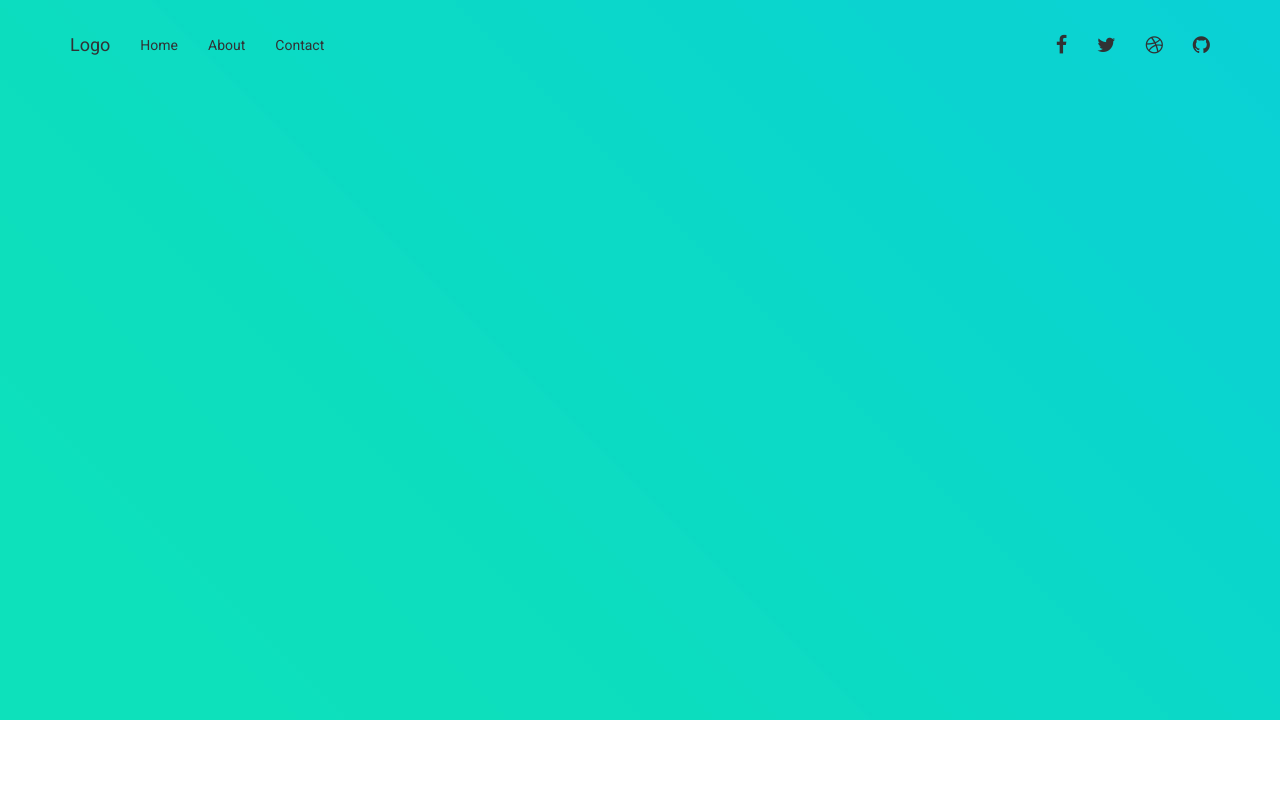
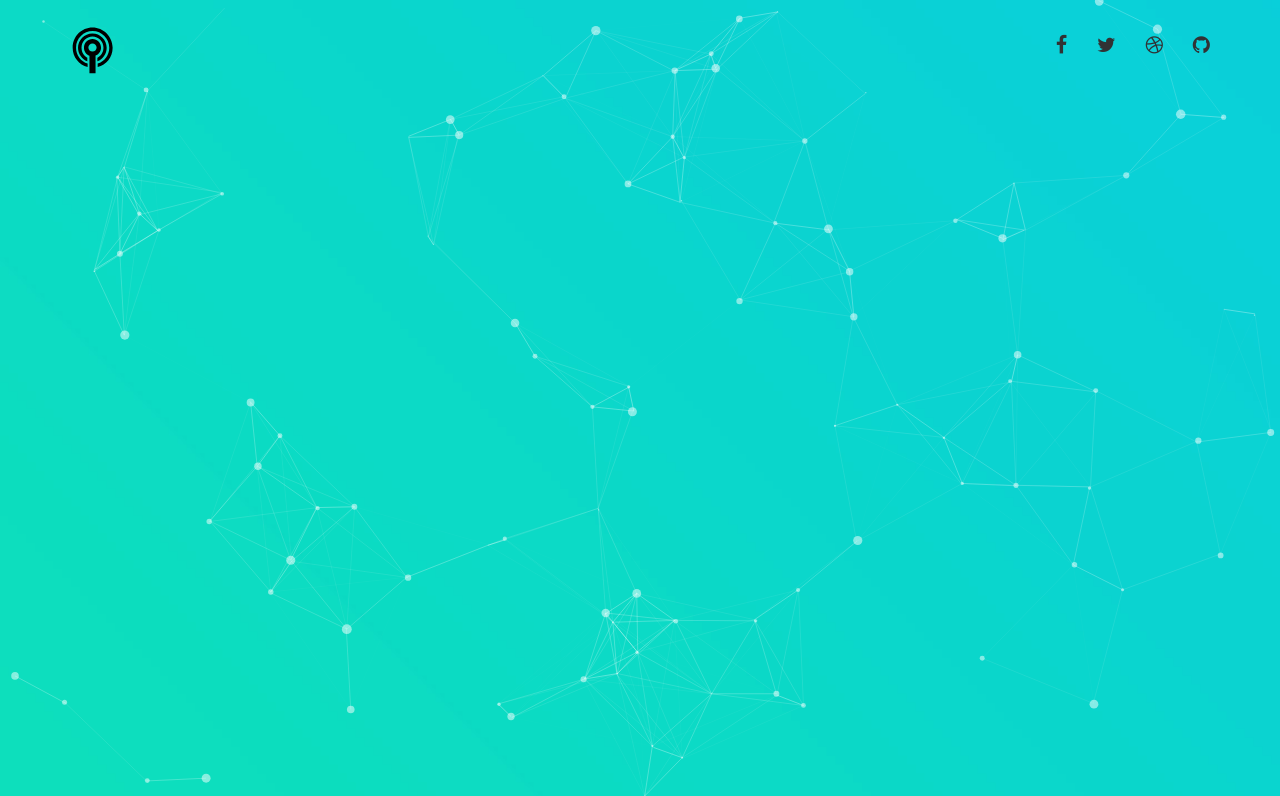
Before and after one commit to VishuJK09/bootstrap_sass_boilerplate, a plain HTML site: page index.html in a window 1280 px wide. Shown: the top 796 px of the page. Drawn offline with Linux system fonts and the light colour scheme.

Commit message:
new files into project

```diff
--- /dev/null
+++ b/css/particles.css
@@ -0,0 +1,9 @@
+/* ---- particles.js container ---- */
+
+#particles-js{
+  width:100%;
+  height:100vh;
+  background: url(../images/banner2.jpg) no-repeat;
+  background-size: cover;
+  background-position: 50% 50%;
+}
--- a/index.html
+++ b/index.html
@@ -6,13 +6,12 @@
     <meta http-equiv="X-UA-Compatible" content="IE=edge">
     <meta name="viewport" content="width=device-width, initial-scale=1">
     <title>Bootstrap_Sass Boilerplate</title>
-    <link rel="stylesheet" href="css/app.css">
-
-
+    <link rel="stylesheet" media="screen" href="css/particles.css">
+    <link rel="stylesheet" media="screen" href="css/app.css">
   </head>
-
   <body>
-    <div class="bg"></div>
+    <div id="particles-js"></div>
+    <div></div>
     <nav class="navbar navbar-default navbar-fixed-top navbar-scroll">
       <div class="container">
         <div class="navbar-header">
@@ -22,13 +21,13 @@
             <span class="icon-bar"></span>
             <span class="icon-bar"></span>
           </button>
-          <a class="navbar-brand" href="#">Logo</a>
+          <a class="navbar-brand" href="#"><img src="images/logo1.svg" alt=""></a>
         </div>
         <div id="navbar" class="collapse navbar-collapse">
           <ul class="nav navbar-nav">
-            <li class="active"><a href="#">Home</a></li>
+            <!--<li class="active"><a href="#">Home</a></li>
             <li><a href="#about">About</a></li>
-            <li><a href="#contact">Contact</a></li>
+            <li><a href="#contact">Contact</a></li>-->
           </ul>
           <ul class="nav navbar-nav navbar-right">
             <li><a href=""><i class="fa fa-facebook"></i></a></li>
@@ -40,30 +39,14 @@
       </div>
     </nav>
 
-    <div class="container">
-      <div class="jumbotron">
-        <h1>Navbar example</h1>
-        <p>This example is a quick exercise to illustrate how the default, static and fixed to top navbar work. It includes the responsive CSS and HTML, so it also adapts to your viewport and device.</p>
-        <p>To see the difference between static and fixed top navbars, just scroll.</p>
-        <p>
-          <a class="btn btn-lg btn-primary" href="../../components/#navbar" role="button">View navbar docs &raquo;</a>
-        </p>
-      </div>
-    </div>
+
 
 
     <!-- JS -->
     <script src="bower_components/jquery/dist/jquery.js"></script>
     <script src="bower_components/bootstrap-sass/assets/javascripts/bootstrap.js"> </script>
-    <script>
-      $(window).scroll(function() {
-        var scroll = $(window).scrollTop();
-        if (scroll > 300) {
-            $(".navbar-scroll").addClass("change");
-        } else {
-            $(".navbar-scroll").removeClass("change");
-        }
-    });
-    </script>
+    <script src="js/particles/particles.min.js"></script>
+    <script src="js/particles/app.js"></script>
+    <script src="js/custom.js"></script>
   </body>
 </html>
--- /dev/null
+++ b/js/custom.js
@@ -0,0 +1,10 @@
+$(document).ready(function(){
+    $(window).scroll(function() {
+        var scroll = $(window).scrollTop();
+        if (scroll > 300) {
+            $(".navbar-scroll").addClass("change");
+        } else {
+            $(".navbar-scroll").removeClass("change");
+        }
+    });
+});
--- /dev/null
+++ b/js/particles/app.js
@@ -0,0 +1,133 @@
+/* -----------------------------------------------
+/* How to use? : Check the GitHub README
+/* ----------------------------------------------- */
+
+/* To load a config file (particles.json) you need to host this demo (MAMP/WAMP/local)... */
+/*
+particlesJS.load('particles-js', 'particles.json', function() {
+  console.log('particles.js loaded - callback');
+});
+*/
+
+/* Otherwise just put the config content (json): */
+
+particlesJS('particles-js',
+
+  {
+    "particles": {
+      "number": {
+        "value": 80,
+        "density": {
+          "enable": true,
+          "value_area": 800
+        }
+      },
+      "color": {
+        "value": "#ffffff"
+      },
+      "shape": {
+        "type": "circle",
+        "stroke": {
+          "width": 0,
+          "color": "#000000"
+        },
+        "polygon": {
+          "nb_sides": 5
+        },
+        "image": {
+          "src": "img/github.svg",
+          "width": 100,
+          "height": 100
+        }
+      },
+      "opacity": {
+        "value": 0.5,
+        "random": false,
+        "anim": {
+          "enable": false,
+          "speed": 1,
+          "opacity_min": 0.1,
+          "sync": false
+        }
+      },
+      "size": {
+        "value": 5,
+        "random": true,
+        "anim": {
+          "enable": false,
+          "speed": 40,
+          "size_min": 0.1,
+          "sync": false
+        }
+      },
+      "line_linked": {
+        "enable": true,
+        "distance": 150,
+        "color": "#ffffff",
+        "opacity": 0.4,
+        "width": 1
+      },
+      "move": {
+        "enable": true,
+        "speed": 6,
+        "direction": "none",
+        "random": false,
+        "straight": false,
+        "out_mode": "out",
+        "attract": {
+          "enable": false,
+          "rotateX": 600,
+          "rotateY": 1200
+        }
+      }
+    },
+    "interactivity": {
+      "detect_on": "canvas",
+      "events": {
+        "onhover": {
+          "enable": true,
+          "mode": "repulse"
+        },
+        "onclick": {
+          "enable": true,
+          "mode": "push"
+        },
+        "resize": true
+      },
+      "modes": {
+        "grab": {
+          "distance": 400,
+          "line_linked": {
+            "opacity": 1
+          }
+        },
+        "bubble": {
+          "distance": 400,
+          "size": 40,
+          "duration": 2,
+          "opacity": 8,
+          "speed": 3
+        },
+        "repulse": {
+          "distance": 200
+        },
+        "push": {
+          "particles_nb": 4
+        },
+        "remove": {
+          "particles_nb": 2
+        }
+      }
+    },
+    "retina_detect": true,
+    "config_demo": {
+      "hide_card": false,
+      "background_color": "#b61924",
+      "background_image": "",
+      "background_position": "50% 50%",
+      "background_repeat": "no-repeat",
+      "background_size": "cover"
+    }
+  }
+
+);
--- a/sass/_custom.scss
+++ b/sass/_custom.scss
@@ -13,6 +13,8 @@ body {
     background-color: #ffffff;
 }
 
+
+// NAVBAR SCSS STARTS
 nav{
   .fa {
     font-size: 20px;
@@ -23,8 +25,15 @@ nav{
   margin-bottom: 0;
   background-color: transparent!important;
 
-  a.navbar-brand > span{
+  .navbar-brand{
+    float: left;
+    padding: 0px 7px;
+    height: 80px;
+  }
+
+  .navbar-brand img{
     padding-top: 5px;
+    width: 61px;
   }
 }
 
@@ -41,14 +50,8 @@ nav{
 }
 
 .change {
-      background-color: #fff!important;
+    background-color: rgba(255,255,255,0.5)!important;
     padding-top: 0px;
     height: 60px;
     transition: .5s;
 }
-
-.bg{
-  background: url(../images/banner2.jpg) no-repeat;
-  height:100vh;
-  width:100%;
-}
```
Also changed, not shown: css/app.css, images/logo-becon.svg (added), images/logo.png (added), images/logo1.svg (added), js/particles/particles.min.js (added), 1 other file. Lines whose indentation alone changed are shown as unchanged.
